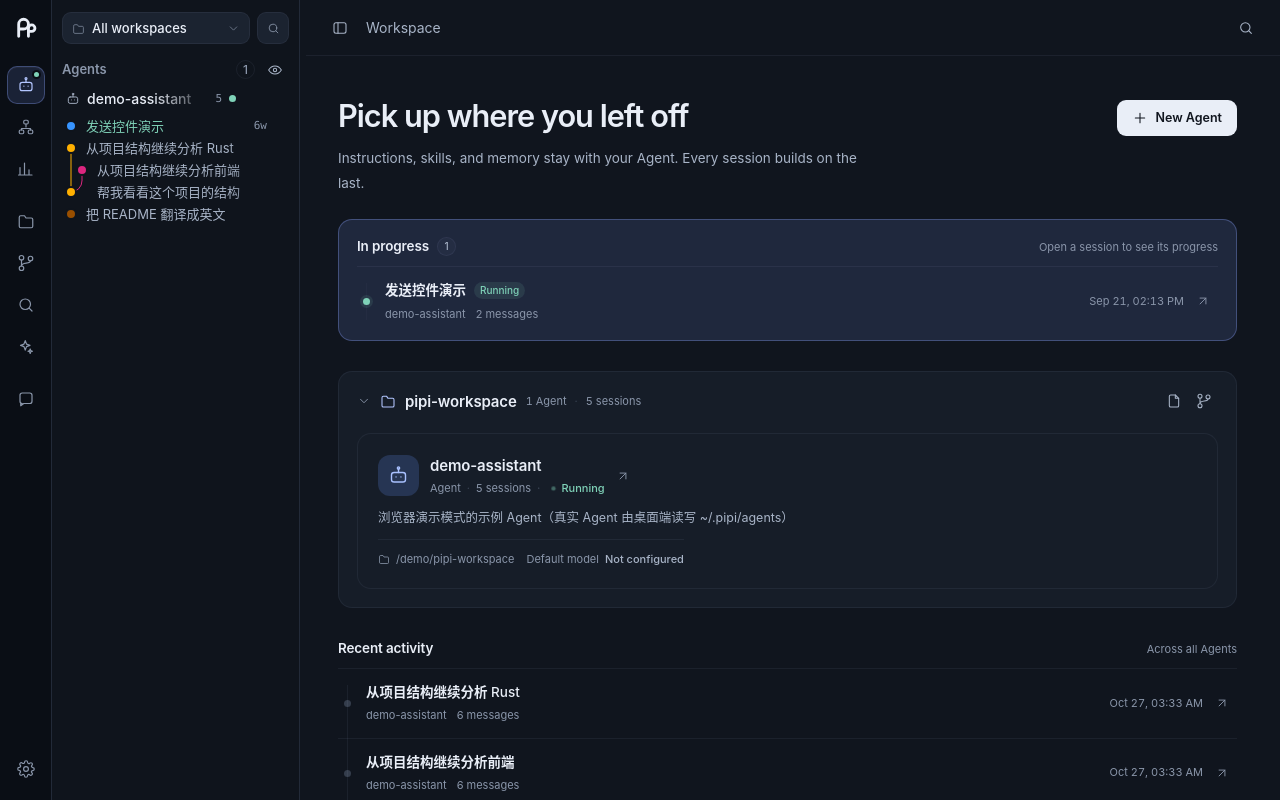
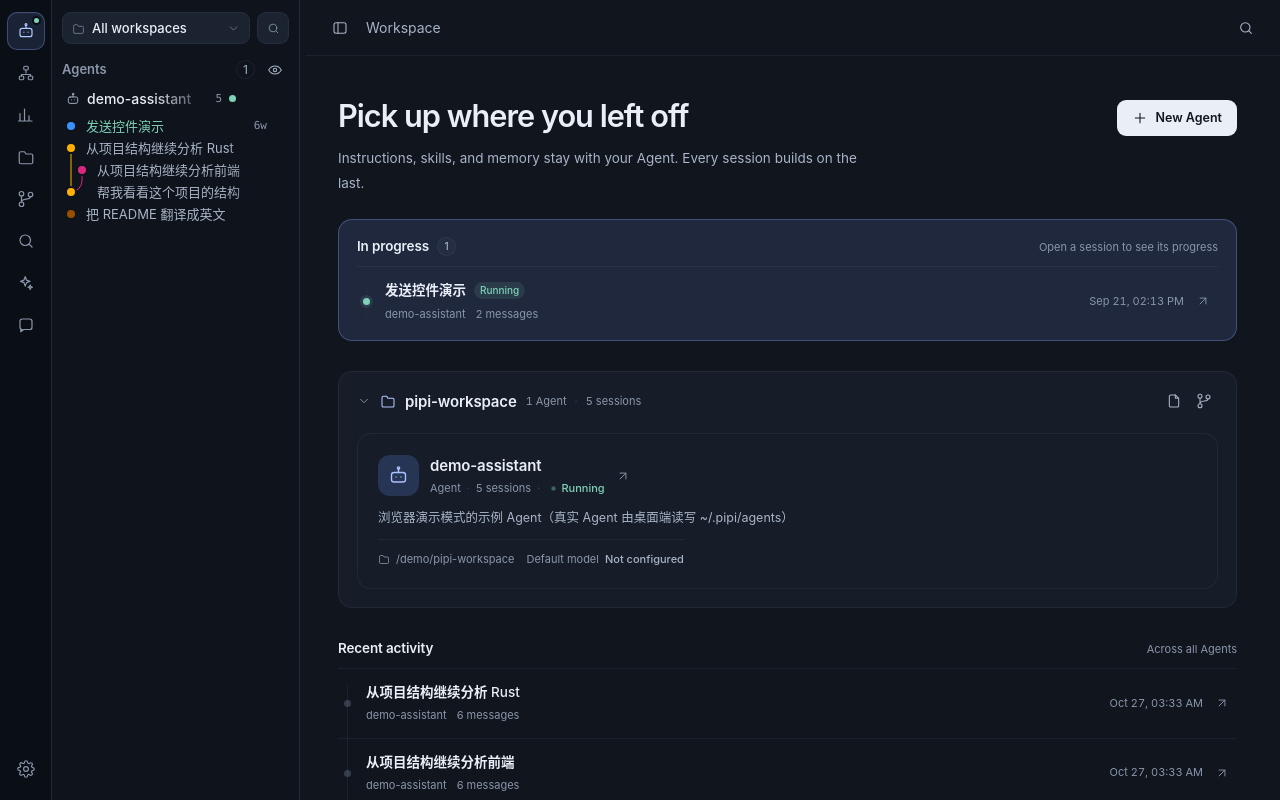
Before and after one commit to Whoeason-que/Pipi, a React (Vite) app: page / in a window 1280 px wide. Built offline with nearby package versions, Linux system fonts and the light colour scheme.

Commit message:
refactor(rail): drop the brand button and space section icons evenly
Remove the Pipi logo/Home entry and the now-unused onHome prop, PipiMark and IconHome; delete the extra 10px group gaps so all section icons share the same 4px spacing, with Settings still pinned to the bottom.

```diff
--- a/src/App.tsx
+++ b/src/App.tsx
@@ -413,7 +413,6 @@ export default function App() {
         style={{ "--sidebar-width": `${sidebarResize.width}px` } as React.CSSProperties}>
     <div className="app-body">
       <AppNavigation navSection={navSection} settingsOpen={view.kind === "settings"} onToggleSettings={toggleSettings}
-        onHome={() => navigate({ kind: "home", section: "agents" })}
         activeWorkspace={activeWorkspace}
         running={{ agents: agentsInSection(filteredAgents, "agents").some(agent => agentHasRunning(agent.name)),
           subagents: agentsInSection(filteredAgents, "subagents").some(agent => agentHasRunning(agent.name)) }}
--- a/src/app/AppNavigation.tsx
+++ b/src/app/AppNavigation.tsx
@@ -11,7 +11,6 @@ import {
   IconSearch,
   IconSkill,
   IconSubagent,
-  PipiMark,
 } from "../icons";
 import { LayoutContext } from "./layout-context";
 import type { AgentSection, NavSection } from "./navigation";
@@ -20,7 +19,6 @@ export default function AppNavigation({
   navSection,
   settingsOpen,
   onOpenSection,
-  onHome,
   onToggleSettings,
   running,
   activeWorkspace = "all",
@@ -28,7 +26,6 @@ export default function AppNavigation({
   navSection: NavSection;
   settingsOpen: boolean;
   onOpenSection: (section: NavSection) => void;
-  onHome: () => void;
   onToggleSettings: () => void;
   running: Record<AgentSection, boolean>;
   activeWorkspace?: string;
@@ -38,15 +35,6 @@ export default function AppNavigation({
 
   return (
     <nav className="rail" aria-label={t("nav.primary")}>
-      <button
-        type="button"
-        className="rail-brand"
-        aria-label={t("nav.home")}
-        title="Pipi"
-        onClick={onHome}
-      >
-        <PipiMark />
-      </button>
       <div className="rail-sections">
         {(
           [
--- a/src/i18n/locales/en/nav.ts
+++ b/src/i18n/locales/en/nav.ts
@@ -1,5 +1,4 @@
 export const nav = {
-  home: "Home",
   workspace: "Workspace",
   skills: "Skills",
   stats: "Stats",
--- a/src/i18n/zh.ts
+++ b/src/i18n/zh.ts
@@ -33,7 +33,6 @@ export const zh: DeepPartial<I18nSchema> = {
     sessionCountOne: "{count} 条会话",
   },
   nav: {
-    home: "首页",
     workspace: "工作区",
     skills: "技能库",
     stats: "统计",
--- a/src/icons.tsx
+++ b/src/icons.tsx
@@ -113,28 +113,6 @@ export function IconPanelRight() {
       <rect x="3" y="4" width="18" height="16" rx="3" />
       <path d="M15 4v16" />
     </IconBase>
-  );
-}
-
-/** Pipi 的双环标记：在导航与空会话里复用。 */
-export function PipiMark() {
-  return (
-    <svg viewBox="0 0 32 32" fill="none" aria-hidden="true">
-      <path
-        d="M7 25V10a6 6 0 1 1 6 6H7"
-        stroke="currentColor"
-        strokeWidth="3.5"
-        strokeLinecap="round"
-        strokeLinejoin="round"
-      />
-      <path
-        d="M19 25V15a4 4 0 1 1 4 4h-4"
-        stroke="currentColor"
-        strokeWidth="3.5"
-        strokeLinecap="round"
-        strokeLinejoin="round"
-      />
-    </svg>
   );
 }
 
@@ -436,16 +414,6 @@ export function IconWifiOff({ size }: { size?: number }) {
   );
 }
 
-/** 首页 / 工作区 */
-export function IconHome({ size }: { size?: number } = {}) {
-  return (
-    <IconBase size={size}>
-      <path d="M3 9.5L12 3l9 6.5V20a2 2 0 0 1-2 2H5a2 2 0 0 1-2-2V9.5z" />
-      <path d="M9 22V12h6v10" />
-    </IconBase>
-  );
-}
-
 /** 图层 / 上下文窗口 */
 export function IconLayers({ size }: { size?: number }) {
   return (
--- a/src/styles/components/navigation.css
+++ b/src/styles/components/navigation.css
@@ -9,30 +9,6 @@
   padding: 12px 0 calc(12px + var(--safe-bottom));
   border-right: 1px solid var(--nav-divider);
   background: var(--rail-bg);
-}
-
-.rail-brand {
-  display: grid;
-  place-items: center;
-  width: 34px;
-  height: 34px;
-  margin-bottom: 14px;
-  padding: 3px;
-  border: 0;
-  border-radius: 10px;
-  background: transparent;
-  color: var(--fg);
-  cursor: pointer;
-  transition: background var(--motion-fast);
-}
-
-.rail-brand:hover {
-  background: var(--hover);
-}
-
-.rail-brand svg {
-  width: 26px;
-  height: 26px;
 }
 
 .rail-sections {
@@ -65,12 +41,6 @@
   border-color: var(--accent-border);
   background: var(--accent-soft);
   box-shadow: var(--inner-glow);
-}
-
-/* 工作与辅助工具之间留出可辨认的分组间距。 */
-.rail-sections .icon-btn:nth-child(4),
-.rail-sections .icon-btn:nth-child(8) {
-  margin-top: 10px;
 }
 
 .rail-spacer,
@@ -435,10 +405,6 @@
   .app:not(.sidebar-open) .sidebar {
     visibility: hidden;
   }
-
-  .rail-brand {
-    margin-bottom: 14px;
-  }
 }
 
 @media (min-width: 861px) {
```
